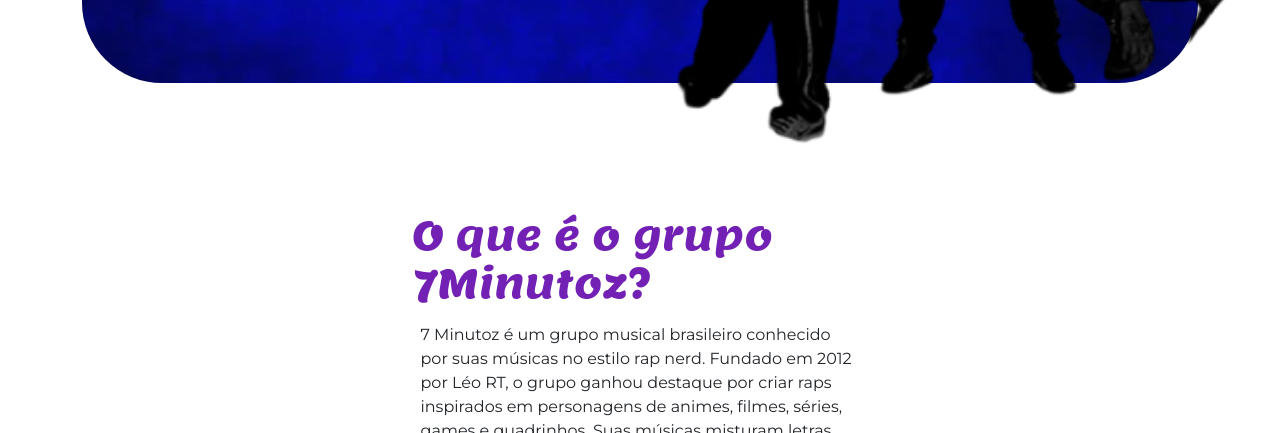
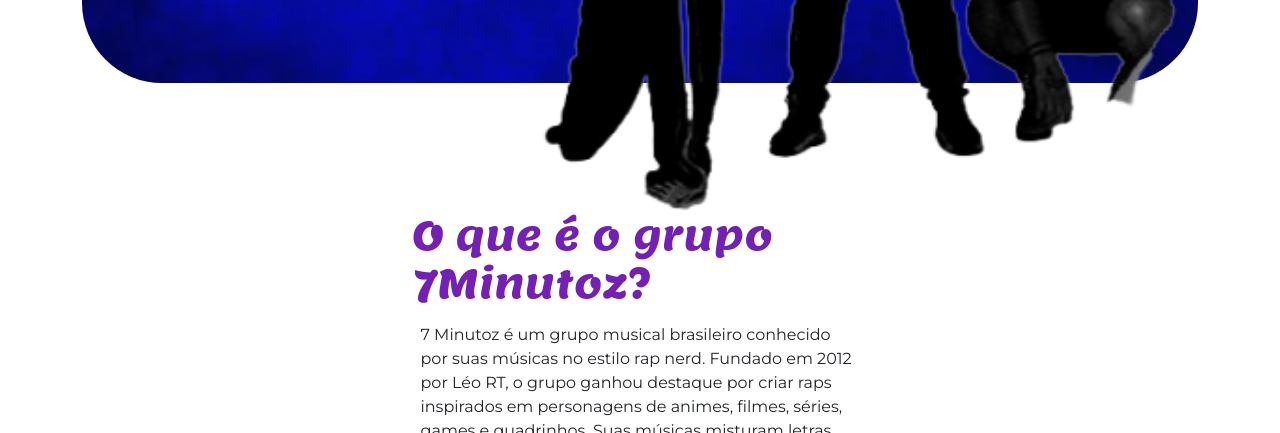
Before and after one commit to RenanIuk/7MTZ, a plain HTML site: page index.html in a window 1280 px wide. Shown: the part 767-1200 px from the top of the page. Drawn offline with nearby package versions, Linux system fonts and the light colour scheme.

Commit message:
Add files via upload

```diff
--- a/index.html
+++ b/index.html
@@ -47,7 +47,7 @@
                         class="btn btn-primary btn-lg botao-inicio fw-semibold">Quero
                         conhecer!</a>
                 </div>
-                <img src="img/3removido.png" alt="A imagem apresenta o grupo 7 Minutos" class="img-fluid img-inicio">
+                <img src="img/3preto.png" alt="A imagem apresenta o grupo 7 Minutos" title="A imagem apresenta o grupo 7 Minutos"   class="img-fluid img-inicio">
 
               </div>
         </section>
--- a/styles.css
+++ b/styles.css
@@ -46,8 +46,9 @@ section {
     position: absolute;
     right: 0;
     top: 18rem;
-    width: 70rem;
+    width: 40rem;
     height: auto;
+    right: 100px;
 }
 
 
```
Also changed, not shown: img/3preto.png (added), 1 other file.
